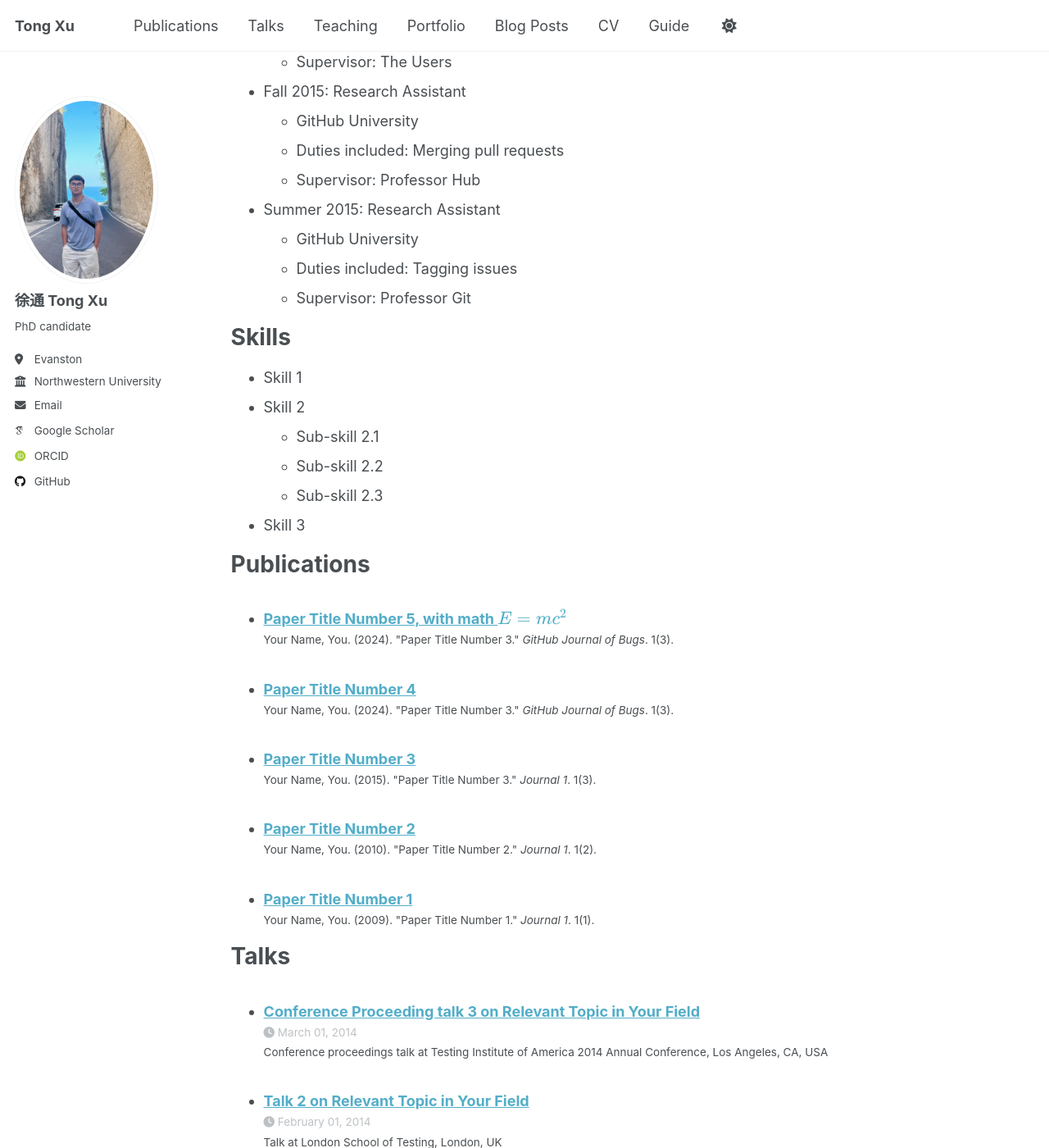
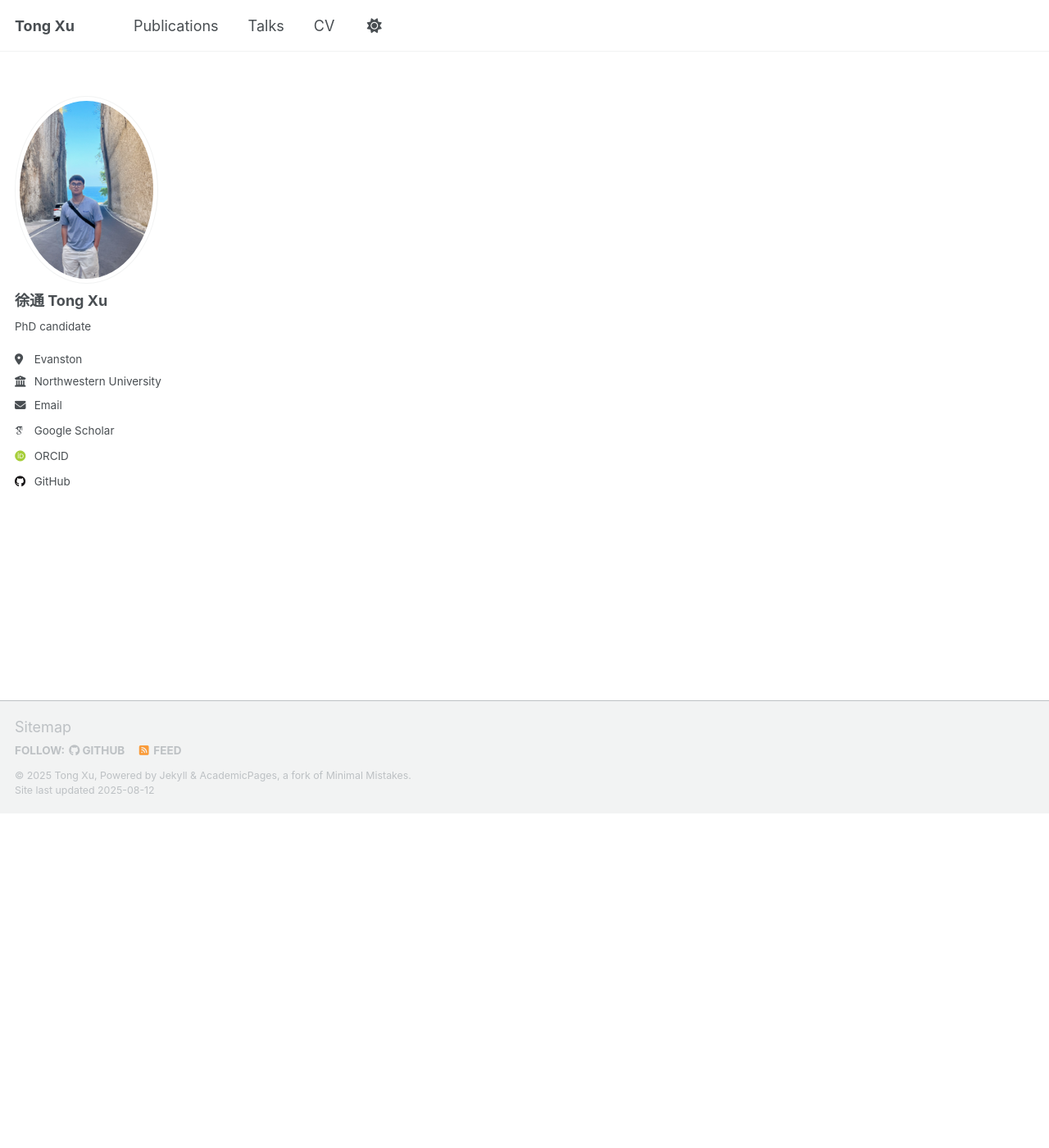
Before and after one commit to AtomXT/AtomXT, a Jekyll site: the page built from _pages/cv.md, in a window 1280 px wide and 1400 px high, scrolled down 408 px. Shown: the whole window at 82% size. Built offline with Jekyll 4.4.1, drawn with Linux system fonts in a browser that asks for light colours; some web fonts are replaced; a script that is not in the unit is left out; some of the changed text lies outside the part shown.

Commit message:
add papers

```diff
--- a/_config.yml
+++ b/_config.yml
@@ -86,6 +86,8 @@ publication_category:
     title: 'Journal Articles'
   conferences:
     title: 'Conference Papers'
+  preprints:
+    title: 'Preprints'
 
 # Site Settings
 teaser                   :  # filename of teaser fallback teaser image placed in /images/, .e.g. "500x300.png"
--- a/_pages/cv.md
+++ b/_pages/cv.md
@@ -8,57 +8,3 @@ redirect_from:
 ---
 
 {% include base_path %}
-
-Education
-======
-* Ph.D in Version Control Theory, GitHub University, 2018 (expected)
-* M.S. in Jekyll, GitHub University, 2014
-* B.S. in GitHub, GitHub University, 2012
-
-Work experience
-======
-* Spring 2024: Academic Pages Collaborator
-  * GitHub University
-  * Duties includes: Updates and improvements to template
-  * Supervisor: The Users
-
-* Fall 2015: Research Assistant
-  * GitHub University
-  * Duties included: Merging pull requests
-  * Supervisor: Professor Hub
-
-* Summer 2015: Research Assistant
-  * GitHub University
-  * Duties included: Tagging issues
-  * Supervisor: Professor Git
-
-Skills
-======
-* Skill 1
-* Skill 2
-  * Sub-skill 2.1
-  * Sub-skill 2.2
-  * Sub-skill 2.3
-* Skill 3
-
-Publications
-======
-  <ul>{% for post in site.publications reversed %}
-    {% include archive-single-cv.html %}
-  {% endfor %}</ul>
-
-Talks
-======
-  <ul>{% for post in site.talks reversed %}
-    {% include archive-single-talk-cv.html  %}
-  {% endfor %}</ul>
-
-Teaching
-======
-  <ul>{% for post in site.teaching reversed %}
-    {% include archive-single-cv.html %}
-  {% endfor %}</ul>
-
-Service and leadership
-======
-* Currently signed in to 43 different slack teams
--- a/_pages/publications.html
+++ b/_pages/publications.html
@@ -6,7 +6,7 @@ author_profile: true
 ---
 
 {% if site.author.googlescholar %}
-  <div class="wordwrap">You can also find my articles on <a href="{{site.author.googlescholar}}">my Google Scholar profile</a>.</div>
+  <div class="wordwrap">You can also find my articles on my <a href="https://scholar.google.com/citations?user=xkjQ6joAAAAJ&hl=en">Google Scholar profile</a>.</div>
 {% endif %}
 
 {% include base_path %}
--- a/_publications/2009-10-01-paper-title-number-1.md
+++ /dev/null
@@ -1,14 +0,0 @@
----
-title: "Paper Title Number 1"
-collection: publications
-category: manuscripts
-permalink: /publication/2009-10-01-paper-title-number-1
-excerpt: 'This paper is about the number 1. The number 2 is left for future work.'
-date: 2009-10-01
-venue: 'Journal 1'
-slidesurl: 'http://academicpages.github.io/files/slides1.pdf'
-paperurl: 'http://academicpages.github.io/files/paper1.pdf'
-bibtexurl: 'http://academicpages.github.io/files/bibtex1.bib'
-citation: 'Your Name, You. (2009). &quot;Paper Title Number 1.&quot; <i>Journal 1</i>. 1(1).'
----
-The contents above will be part of a list of publications, if the user clicks the link for the publication than the contents of section will be rendered as a full page, allowing you to provide more information about the paper for the reader. When publications are displayed as a single page, the contents of the above "citation" field will automatically be included below this section in a smaller font.
--- a/_publications/2010-10-01-paper-title-number-2.md
+++ /dev/null
@@ -1,14 +0,0 @@
----
-title: "Paper Title Number 2"
-collection: publications
-category: manuscripts
-permalink: /publication/2010-10-01-paper-title-number-2
-excerpt: 'This paper is about the number 2. The number 3 is left for future work.'
-date: 2010-10-01
-venue: 'Journal 1'
-slidesurl: 'http://academicpages.github.io/files/slides2.pdf'
-paperurl: 'http://academicpages.github.io/files/paper2.pdf'
-citation: 'Your Name, You. (2010). &quot;Paper Title Number 2.&quot; <i>Journal 1</i>. 1(2).'
----
-
-The contents above will be part of a list of publications, if the user clicks the link for the publication than the contents of section will be rendered as a full page, allowing you to provide more information about the paper for the reader. When publications are displayed as a single page, the contents of the above "citation" field will automatically be included below this section in a smaller font.
--- a/_publications/2015-10-01-paper-title-number-3.md
+++ /dev/null
@@ -1,14 +0,0 @@
----
-title: "Paper Title Number 3"
-collection: publications
-category: manuscripts
-permalink: /publication/2015-10-01-paper-title-number-3
-excerpt: 'This paper is about the number 3. The number 4 is left for future work.'
-date: 2015-10-01
-venue: 'Journal 1'
-slidesurl: 'http://academicpages.github.io/files/slides3.pdf'
-paperurl: 'http://academicpages.github.io/files/paper3.pdf'
-citation: 'Your Name, You. (2015). &quot;Paper Title Number 3.&quot; <i>Journal 1</i>. 1(3).'
----
-
-The contents above will be part of a list of publications, if the user clicks the link for the publication than the contents of section will be rendered as a full page, allowing you to provide more information about the paper for the reader. When publications are displayed as a single page, the contents of the above "citation" field will automatically be included below this section in a smaller font.
--- a/_publications/2025-06-08-paper-title-number-5.md
+++ /dev/null
@@ -1,13 +0,0 @@
----
-title: "Paper Title Number 5, with math $$E=mc^2$$"
-collection: publications
-category: conferences
-permalink: /publication/2024-02-17-paper-title-number-4
-excerpt: 'This paper is about a famous math equation, $$E=mc^2$$'
-date: 2024-02-17
-venue: 'GitHub Journal of Bugs'
-paperurl: 'http://academicpages.github.io/files/paper3.pdf'
-citation: 'Your Name, You. (2024). &quot;Paper Title Number 3.&quot; <i>GitHub Journal of Bugs</i>. 1(3).'
----
-
-Using [MathJax](https://www.mathjax.org/) in the description is supported - $$E=mc^2$$ - however, the use must be mindful that the default delimiters are `$$...$$` and `\\[...\\]` which differs from the `$...$` that is typically expected.
--- a/_talks/2012-03-01-talk-1.md
+++ /dev/null
@@ -1,11 +0,0 @@
----
-title: "Talk 1 on Relevant Topic in Your Field"
-collection: talks
-type: "Talk"
-permalink: /talks/2012-03-01-talk-1
-venue: "UC San Francisco, Department of Testing"
-date: 2012-03-01
-location: "San Francisco, CA, USA"
----
-
-This is a description of your talk, which is a markdown file that can be all markdown-ified like any other post. Yay markdown!
--- a/_talks/2013-03-01-tutorial-1.md
+++ /dev/null
@@ -1,13 +0,0 @@
----
-title: "Tutorial 1 on Relevant Topic in Your Field"
-collection: talks
-type: "Tutorial"
-permalink: /talks/2013-03-01-tutorial-1
-venue: "UC-Berkeley Institute for Testing Science"
-date: 2013-03-01
-location: "Berkeley, CA, USA"
----
-
-[More information here](http://exampleurl.com)
-
-This is a description of your tutorial, note the different field in type. This is a markdown files that can be all markdown-ified like any other post. Yay markdown!
--- a/_talks/2014-02-01-talk-2.md
+++ /dev/null
@@ -1,13 +0,0 @@
----
-title: "Talk 2 on Relevant Topic in Your Field"
-collection: talks
-type: "Talk"
-permalink: /talks/2014-02-01-talk-2
-venue: "London School of Testing"
-date: 2014-02-01
-location: "London, UK"
----
-
-[More information here](http://example2.com)
-
-This is a description of your talk, which is a markdown files that can be all markdown-ified like any other post. Yay markdown!
--- a/_talks/2014-03-01-talk-3.md
+++ /dev/null
@@ -1,11 +0,0 @@
----
-title: "Conference Proceeding talk 3 on Relevant Topic in Your Field"
-collection: talks
-type: "Conference proceedings talk"
-permalink: /talks/2014-03-01-talk-3
-venue: "Testing Institute of America 2014 Annual Conference"
-date: 2014-03-01
-location: "Los Angeles, CA, USA"
----
-
-This is a description of your conference proceedings talk, note the different field in type. You can put anything in this field.
```
Also changed, not shown: _data/navigation.yml (+8 -8 lines), _publications/2023-06-05-tcbb.md (added, +13 -0 lines), _publications/2024-02-17-paper-title-number-4.md (deleted, +0 -13 lines), _publications/2024-08-21-jmlr.md (added, +12 -0 lines), _publications/2025-04-28-biometrika.md (added, +12 -0 lines), _talks/2025-07-23-iccopt.md (added, +9 -0 lines), _pages/about.md (line endings or trailing spaces), 1 other file.
